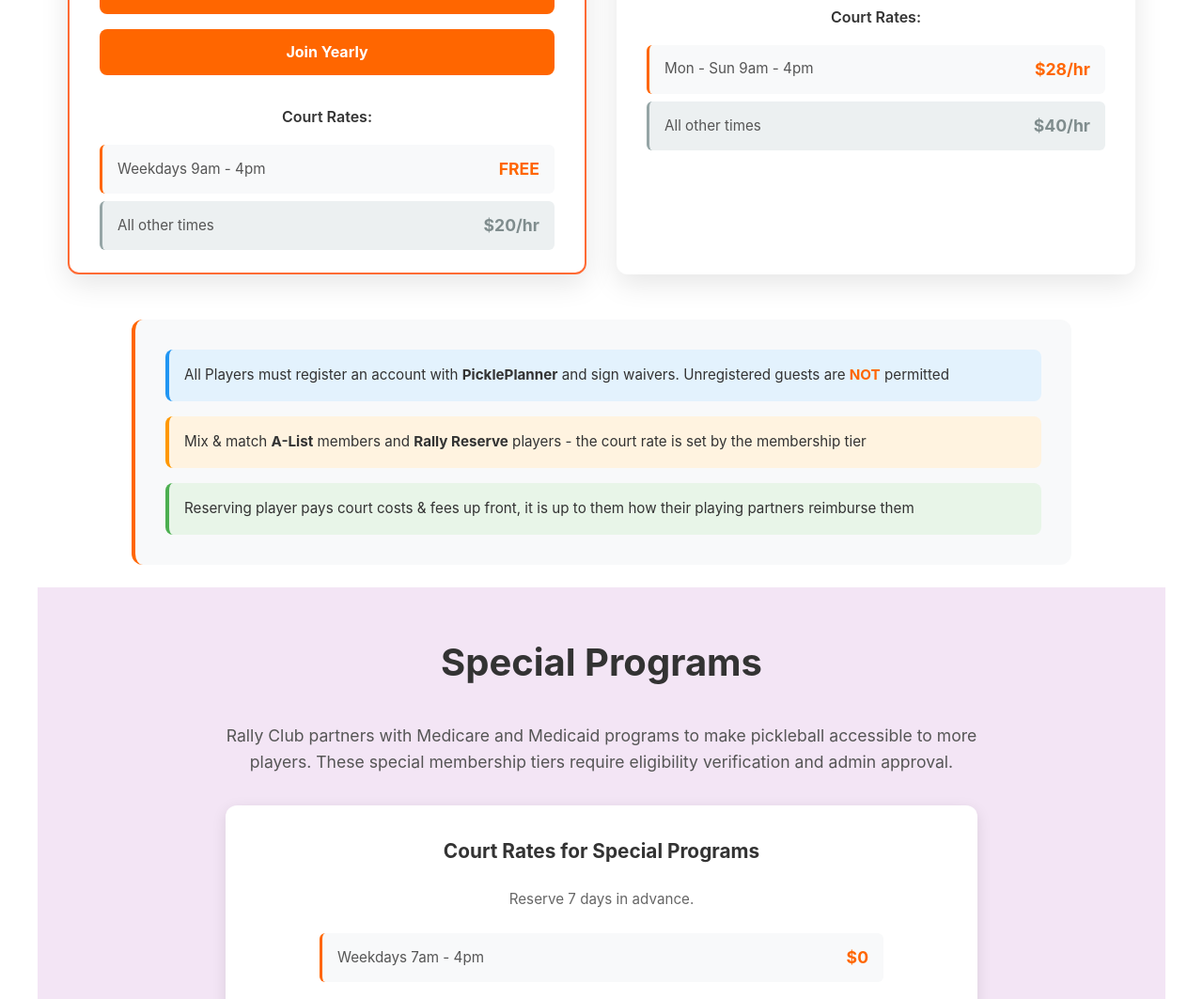
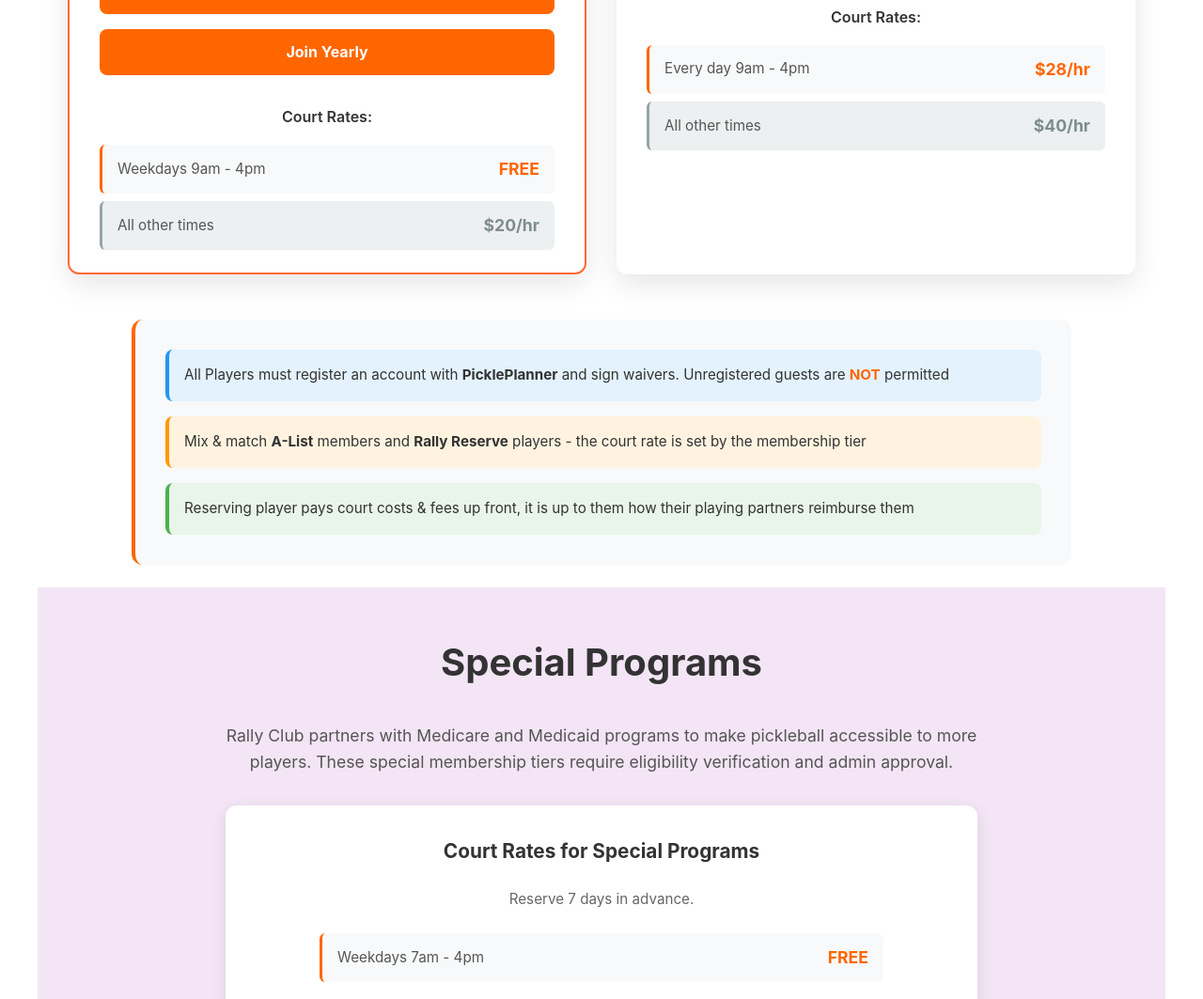
Before and after one commit to bleemus/rallyclubpickleballsite, a Next.js app in the folder site/: page / in a window 1280 px wide. Shown: the part 1360-2423 px from the top of the page at 94% size. Built offline with nearby package versions, Linux system fonts and the light colour scheme.

Commit message:
more pricing changes

```diff
--- a/site/pages/index.js
+++ b/site/pages/index.js
@@ -187,7 +187,7 @@ export default function Home() {
               <div className={styles.pricingDetails}>
                 <h4>Court Rates:</h4>
                 <div className={styles.rateItem}>
-                  <span className={styles.rateTime}>Mon - Sun 9am - 4pm</span>
+                  <span className={styles.rateTime}>Every day 9am - 4pm</span>
                   <span className={styles.ratePrice}>$28/hr</span>
                 </div>
                 <div className={`${styles.rateItem} ${styles.baseRate}`}>
@@ -224,7 +224,7 @@ export default function Home() {
             <div className={styles.specialPricingGrid}>
               <div className={styles.rateItem}>
                 <span className={styles.rateTime}>Weekdays 7am - 4pm</span>
-                <span className={styles.ratePrice}>$0</span>
+                <span className={styles.ratePrice}>FREE</span>
               </div>
               <div className={styles.rateItem}>
                 <span className={styles.rateTime}>Weekends 9am - 4pm</span>
@@ -482,11 +482,11 @@ export default function Home() {
               </button>
               {openFaq === 2 && (
                 <div className={styles.faqAnswer}>
-                  <strong>A-List:</strong> Weekdays 9am-4pm are FREE, $20/hr for evenings and weekends, $8/hr all other times.
+                  <strong>A-List:</strong> Weekdays 9am-4pm are FREE, $20/hr all other times.
                   <br/><br/>
-                  <strong>Rally Reserve:</strong> $40/hr for all day weekends and weekday evenings (4:30-10pm), $16/hr all other times.
+                  <strong>Rally Reserve:</strong> Every day 9am-4pm is $28/hr, $40/hr all other times.
                   <br/><br/>
-                  See membership details above for complete pricing breakdown.
+                  All guests playing on a member's reservation pay the Rally Reserve rates for court time.
                 </div>
               )}
             </div>
```
